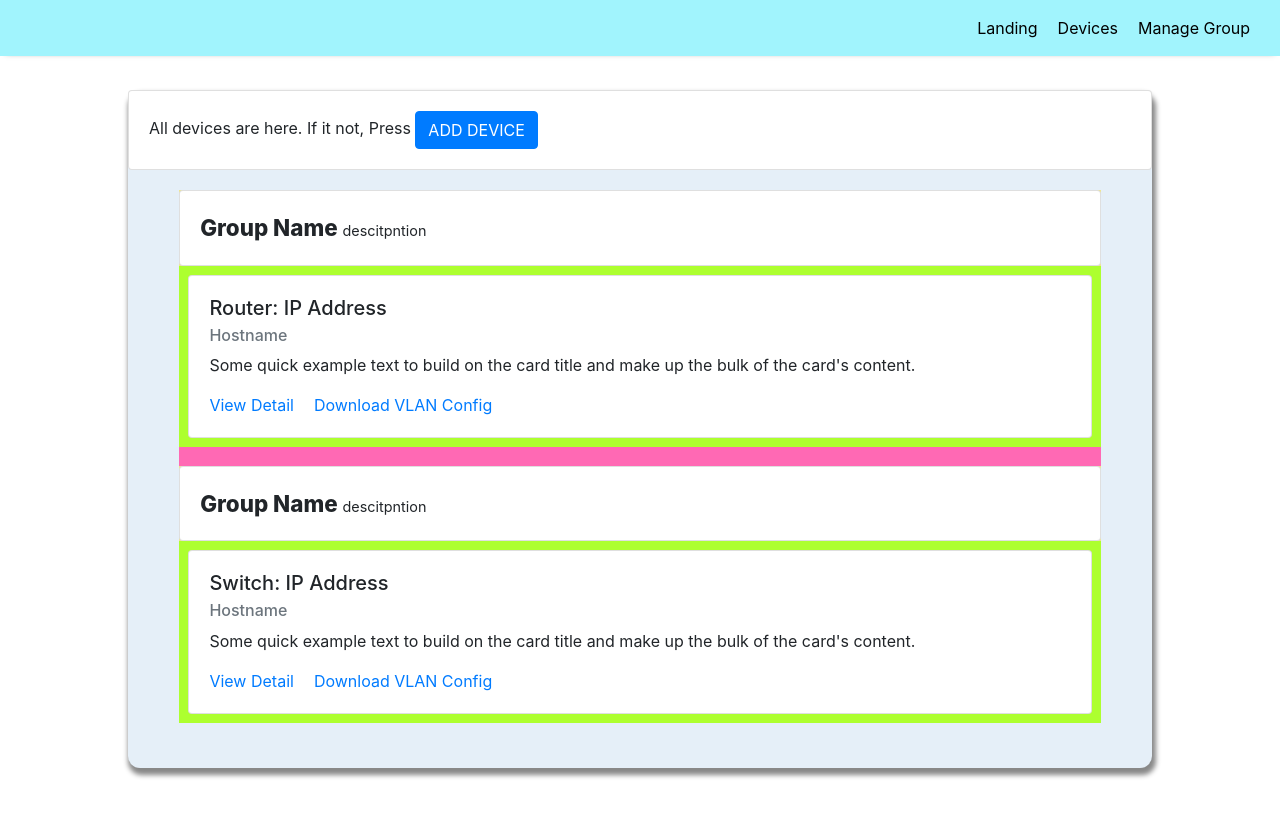
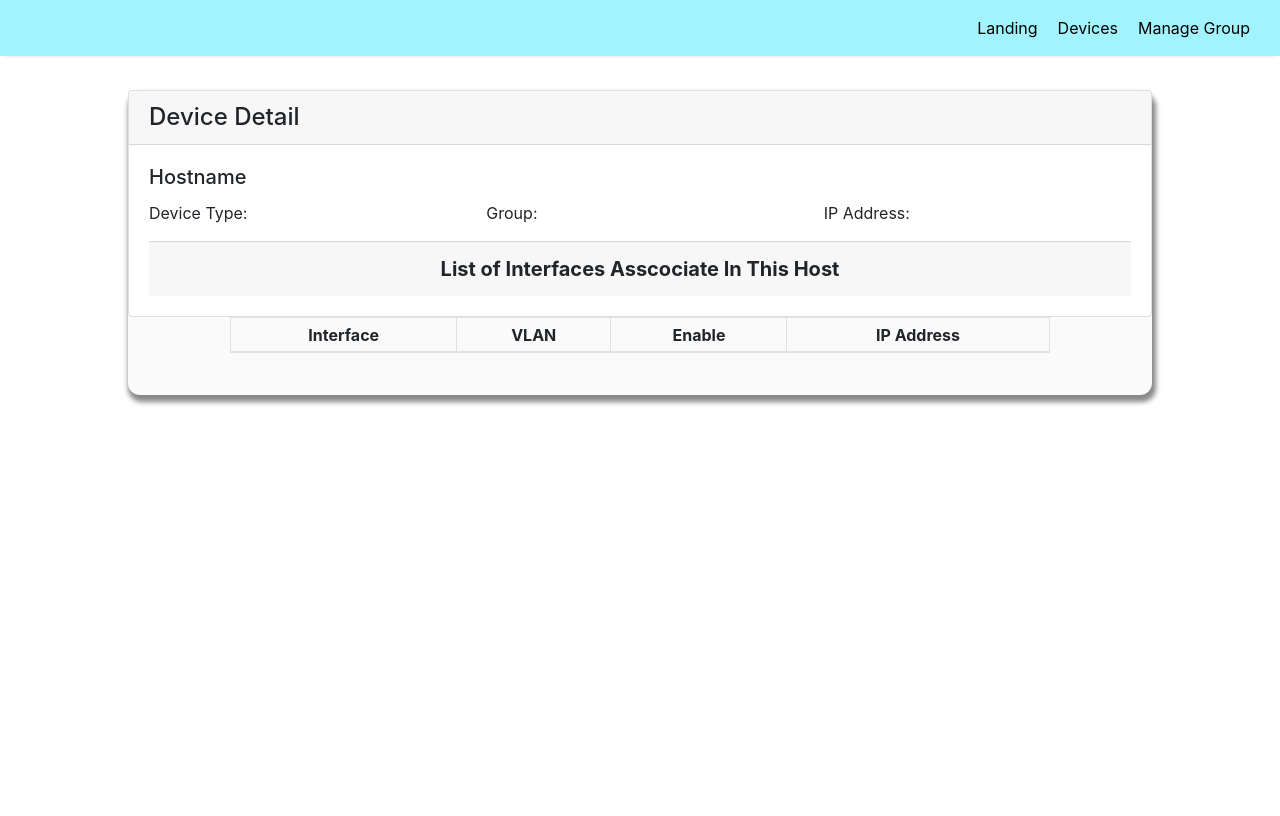
Before and after one commit to 158Alfetta/NPA-AS-1, a React (Create React App) app in the folder web/frontend/: page /devices/1 in a window 1280 px wide. Shown: the top 816 px of the page. Built offline with nearby package versions, Linux system fonts and the light colour scheme.

Commit message:
add devicedetail page

```diff
--- a/web/frontend/src/App.js
+++ b/web/frontend/src/App.js
@@ -7,6 +7,7 @@ const HomePage = React.lazy(() => import("./pages/HomePage"));
 const DevicesPage = React.lazy(() => import("./pages/DevicesPage"));
 const ManageGroupsPage = React.lazy(() => import("./pages/ManageGroupsPage"));
 const RegisterDevicePage = React.lazy(() => import("./pages/RegisterDevicePage"));
+const DeviceDetailPage = React.lazy(() => import("./pages/DeviceDetailPage"));
 
 function App() {
   return (
@@ -16,6 +17,9 @@ function App() {
         <Switch>
             <Route exact path="/">
               <HomePage />
+            </Route>
+            <Route path="/devices/:deviceId">
+              <DeviceDetailPage />
             </Route>
             <Route path="/devices">
               <DevicesPage />
--- /dev/null
+++ b/web/frontend/src/components/DeviceDetail/DeviceDetail.css
@@ -0,0 +1,20 @@
+body, html{
+    height: 100%;
+}
+
+.device-detail-plane{
+    width: 80vw;
+    margin: auto;
+    height: auto;
+    background-color: rgb(250, 250, 250);
+    margin-top: 90px;
+    margin-bottom: 10px;
+    box-shadow: 2px 5px 5px 2px #888888;
+    border-radius: 12px;
+    padding-bottom: 2%;
+}
+
+.infDetail{
+    width: 80%;
+    margin: auto;
+}
--- /dev/null
+++ b/web/frontend/src/components/DeviceDetail/DeviceDetail.js
@@ -0,0 +1,49 @@
+import { useParams } from "react-router-dom";
+import { Card, Col, Row, Table } from "react-bootstrap";
+import "./DeviceDetail.css";
+
+const DeviceDetail = () => {
+  let { deviceId } = useParams();
+
+  return (
+    <>
+      <div className="device-detail-plane">
+        <Card>
+          <Card.Header as="h4">Device Detail</Card.Header>
+          <Card.Body>
+            <Card.Title>Hostname</Card.Title>
+            <Card.Text>
+              <Row>
+                <Col>Device Type: </Col>
+                <Col>Group: </Col>
+                <Col>IP Address: </Col>
+              </Row>
+            </Card.Text>
+            <Card.Footer
+              className="text-center m-0"
+              style={{ fontSize: "1.25em" }}
+            >
+              <b>List of Interfaces Asscociate In This Host</b>
+            </Card.Footer>
+          </Card.Body>
+        </Card>
+        <section className="infDetail">
+          <Table striped bordered hover size="sm">
+            <thead>
+              <tr className="text-center">
+                <th>Interface</th>
+                <th>VLAN</th>
+                <th>Enable</th>
+                <th>IP Address</th>
+              </tr>
+            </thead>
+            <tbody>
+            </tbody>
+          </Table>
+        </section>
+      </div>
+    </>
+  );
+};
+
+export default DeviceDetail;
--- a/web/frontend/src/components/Devices/Devices.js
+++ b/web/frontend/src/components/Devices/Devices.js
@@ -37,27 +37,6 @@ const Devices = () => {
                         </section>
                     </div>
 
-                    <div className="groupCard">
-                        <Card>
-                            <Card.Body className="groupName">Group Name <span className="groupDesc">descitpntion</span></Card.Body>
-                        </Card>
-                        <section className="groupDisplayCard grid grid-col-3">
-                            <Card className="deviceCard">
-                                <Card.Body>
-                                    <Card.Title>Switch: IP Address</Card.Title>
-                                    <Card.Subtitle className="mb-2 text-muted">Hostname</Card.Subtitle>
-                                    <Card.Text>
-                                    Some quick example text to build on the card title and make up the bulk of
-                                    the card's content.
-                                    </Card.Text>
-                                    <Card.Link href="#">View Detail</Card.Link>
-                                    <Card.Link href="#">Download VLAN Config</Card.Link>
-                                </Card.Body>
-                            </Card>
-                        </section>
-                    </div>
-
-
 
                 </section>
             </div>
--- a/web/frontend/src/components/Devices/devices.css
+++ b/web/frontend/src/components/Devices/devices.css
@@ -16,7 +16,7 @@ body, html{
 
 .device2{
     width: 90%;
-    background-color: hotpink;
+    background-color: #3a416b;
     height: 100%;
     margin: auto;
     margin-top: 20px;
@@ -30,7 +30,7 @@ body, html{
 
 .groupDisplayCard{
     width: 100%;
-    background-color: greenyellow;
+    background-color: rgb(206, 248, 255);
     height: auto;
     padding: 1%;
     margin-bottom: 1%;
--- a/web/frontend/src/pages/DeviceDetailPage.js
+++ b/web/frontend/src/pages/DeviceDetailPage.js
@@ -0,0 +1,13 @@
+
+import DeviceDetail from '../components/DeviceDetail/DeviceDetail'
+
+
+const DeviceDetailPage = () => {
+  return(
+    <>
+        <DeviceDetail />
+    </>
+  )
+}
+
+export default DeviceDetailPage
```
